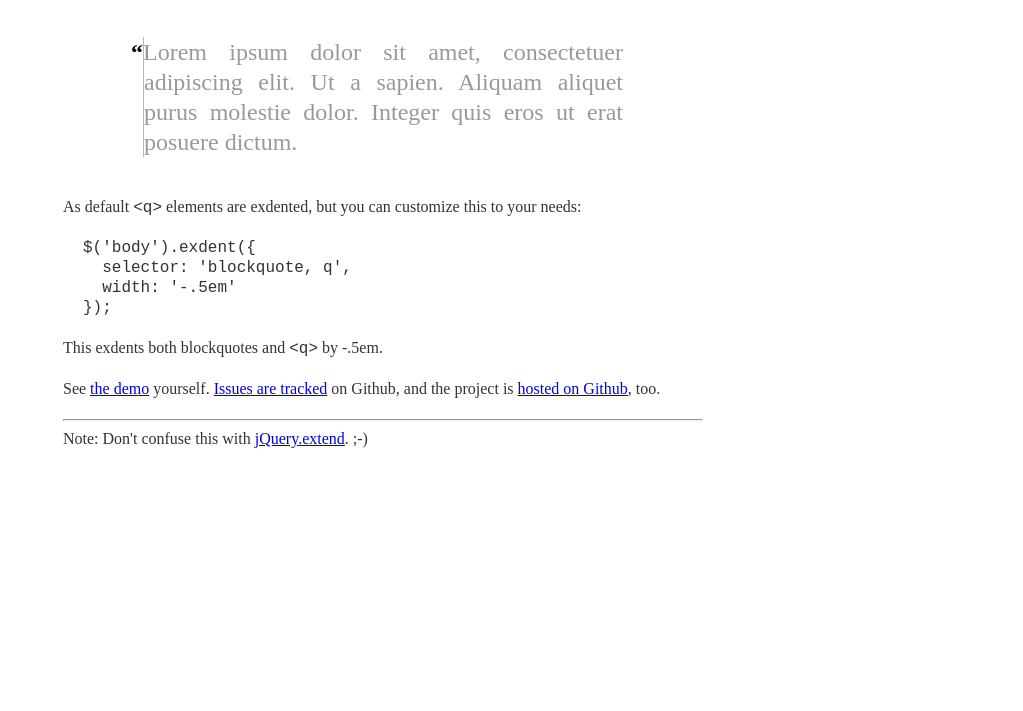
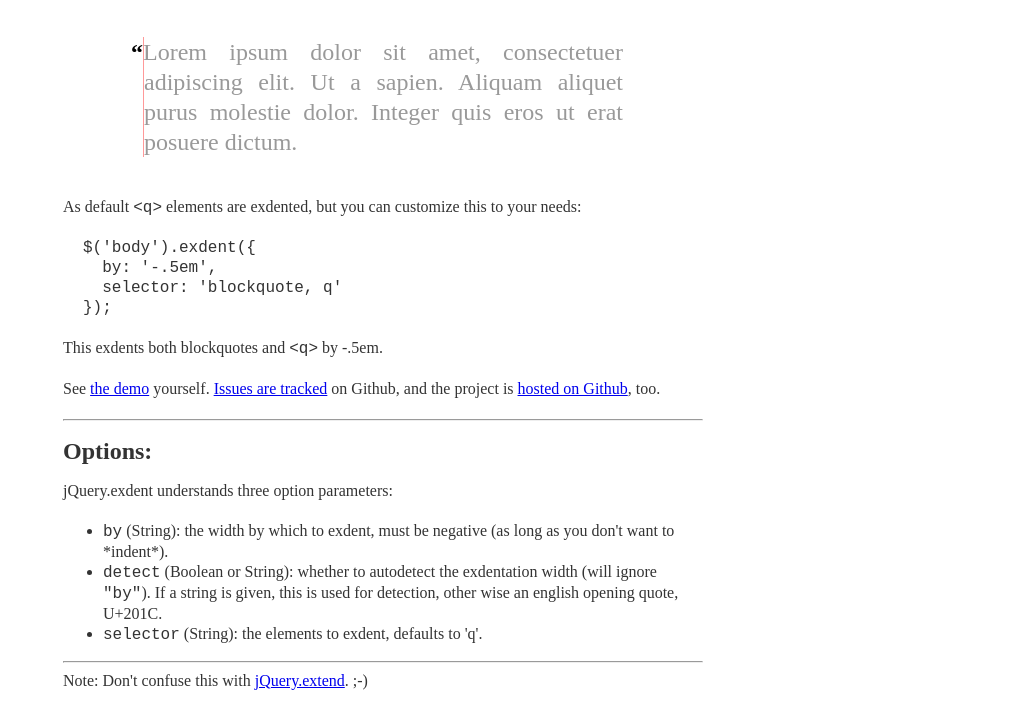
Before and after one commit to Boldewyn/jQuery.exdent, a plain HTML site: page index.html in a window 1280 px wide. Shown: the part 355-1066 px from the top of the page, without its empty margins (257-1280 px from the left). Before the commit the page ends 824 px from the top, so only its background shows below. Drawn offline with nearby package versions, Linux system fonts and the light colour scheme.

Commit message:
add options and correct errors in index

```diff
--- a/index.html
+++ b/index.html
@@ -79,14 +79,25 @@ $(window).bind('load resize', function() {
       <p>As default <code>&lt;q&gt;</code> elements are exdented, but you can
         customize this to your needs:</p>
       <pre>$('body').exdent({
-  selector: 'blockquote, q',
-  width: '-.5em'
+  by: '-.5em',
+  selector: 'blockquote, q'
 });</pre>
       <p>This exdents both blockquotes and <code>&lt;q></code> by -.5em.</p>
       <p>See <a href="demo.html">the demo</a> yourself. <a
         href="https://github.com/Boldewyn/jQuery.exdent/issues">Issues are
       tracked</a> on Github, and the project is <a href="https://github.com/Boldewyn/jQuery.exdent/">hosted on Github</a>, too.</p>
       <hr/>
+      <h2>Options:</h2>
+      <p>jQuery.exdent understands three option parameters:</p>
+      <ul>
+        <li><code>by</code> (String):  the width by which to exdent,  must be negative (as
+        long as you don't want to *indent*).</li>
+        <li><code>detect</code> (Boolean or String): whether to autodetect the exdentation
+        width (will ignore <code>"by"</code>).  If a string is given,  this is used
+        for detection, other wise an english opening quote, U+201C.</li>
+        <li><code>selector</code> (String): the elements to exdent, defaults to 'q'.</li>
+      </ul>
+      <hr/>
       <p>Note: Don't confuse this with <a href="http://api.jquery.com/jquery.extend">jQuery.extend</a>. ;-)</p>
     </article>
   </body>
```
